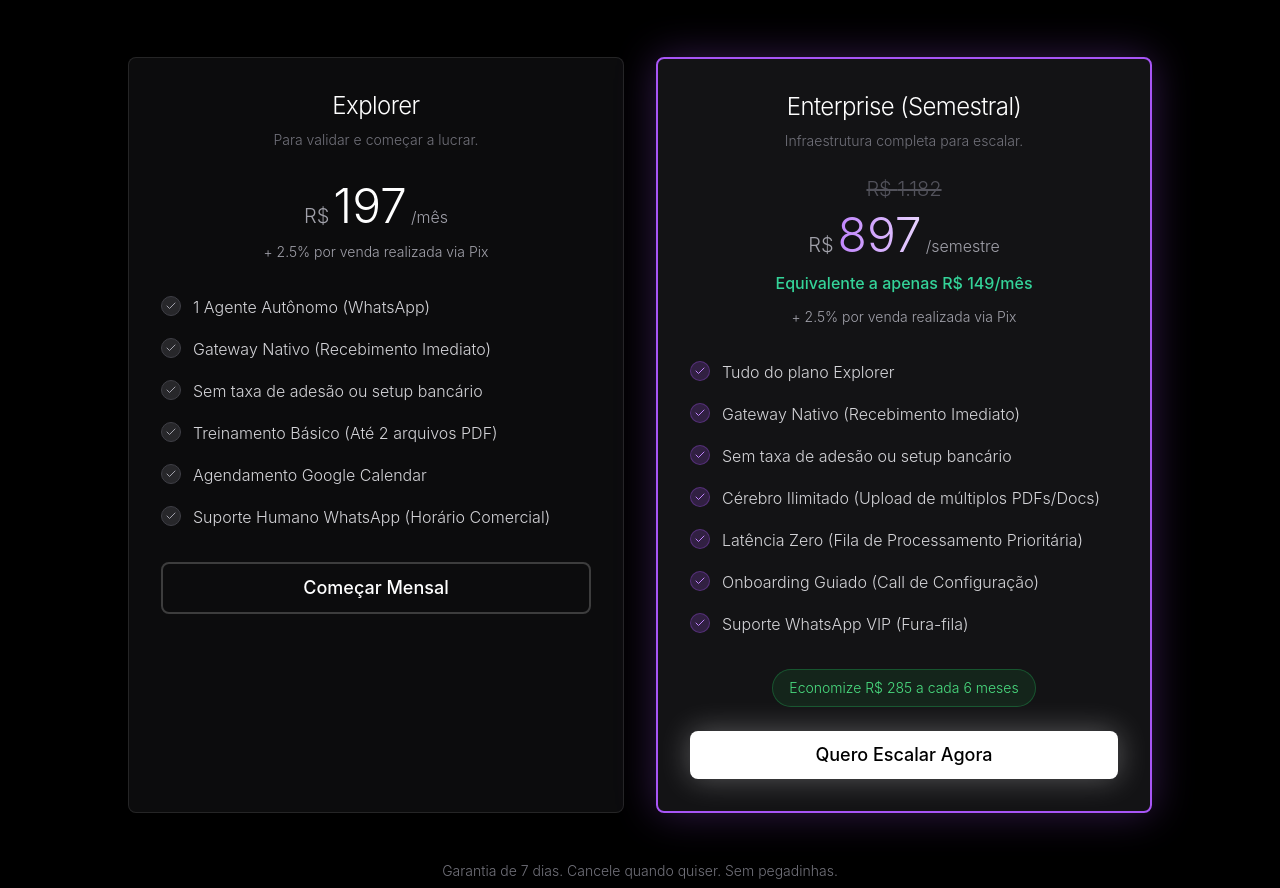
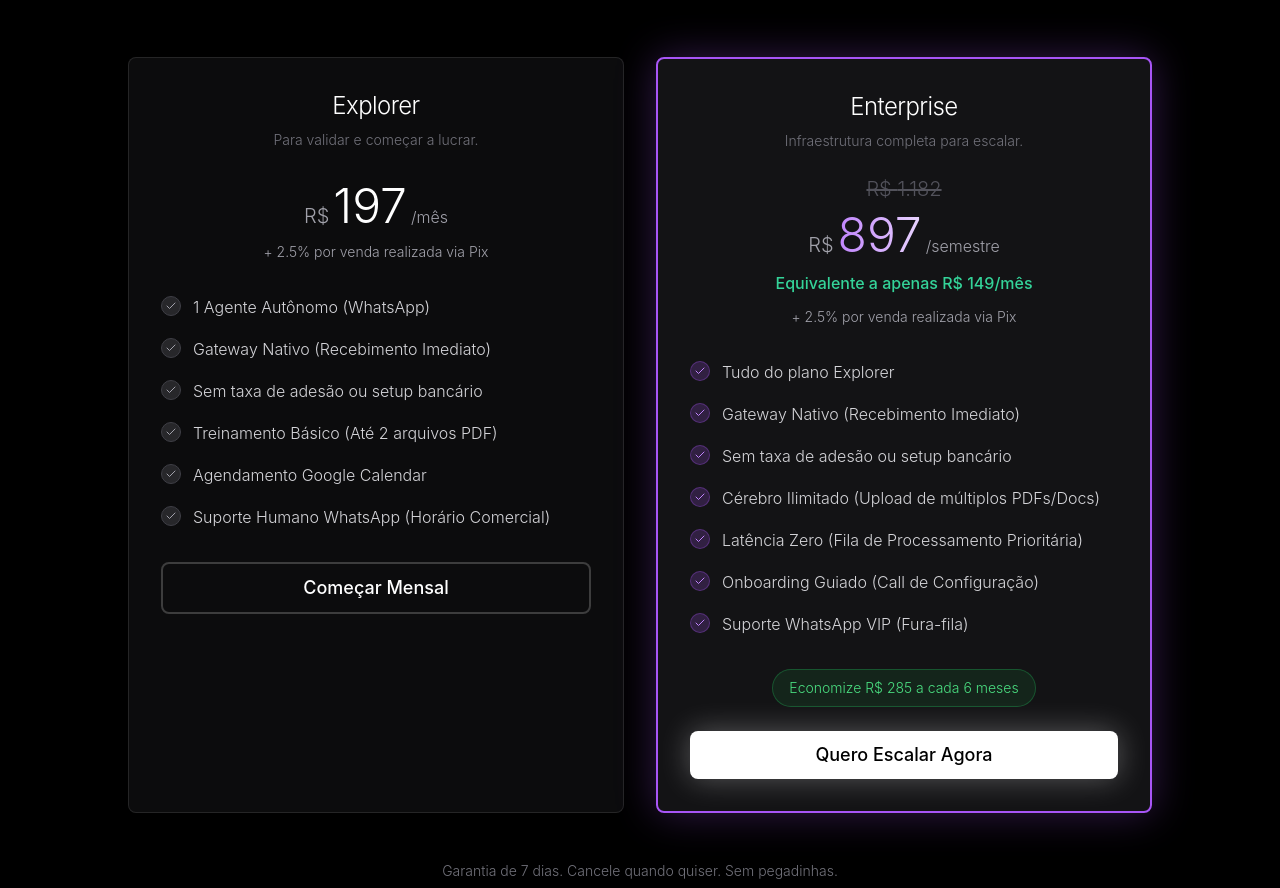
Before and after one commit to GabrielSemiao/AgenticOS-Page, a React (Vite) app: page / in a window 1280 px wide. Shown: the part 5616-6504 px from the top of the page. Built offline with nearby package versions, Linux system fonts and the light colour scheme.

Commit message:
[dyad] Removido "(Semestral)" do nome Enterprise - wrote 1 file(s)

```diff
--- a/src/components/pricing.tsx
+++ b/src/components/pricing.tsx
@@ -25,7 +25,7 @@ export const Pricing = () => {
       buttonText: "Começar Mensal",
     },
     {
-      name: "Enterprise (Semestral)",
+      name: "Enterprise",
       price: "897",
       originalPrice: "1.182",
       period: "/semestre",
```
